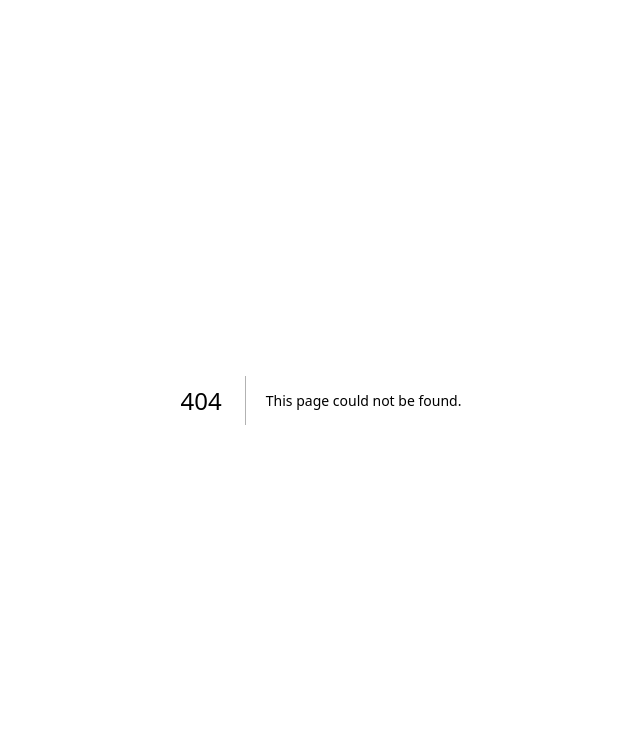
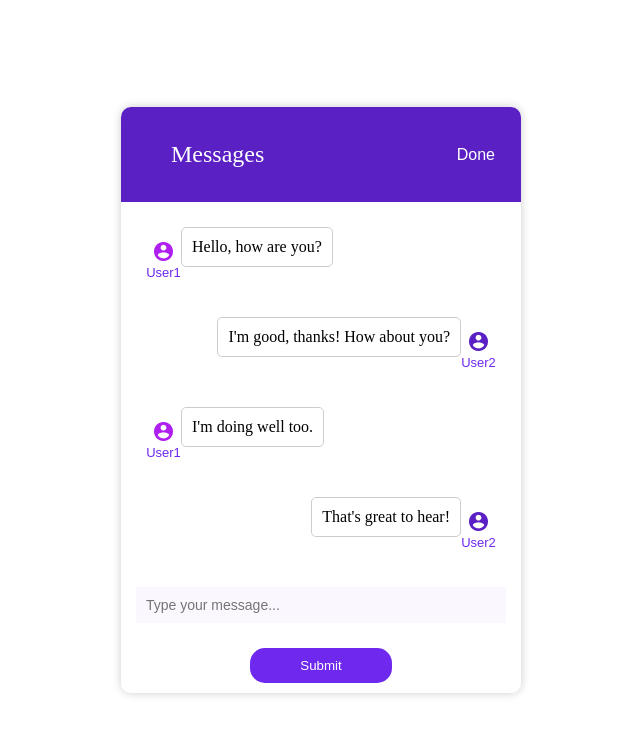
Before and after one commit to Velocified-LMS/Velocified_LMS, a Next.js app in the folder Client_Service/: page /dashboard/messenger in a window 1280 px wide. Before the commit this address had no page. Shown: the top 734 px of the page, without its empty margins (319-959 px from the left). Built offline with nearby package versions, Linux system fonts and the light colour scheme.

Commit message:
Integrated messages to activity page

```diff
--- /dev/null
+++ b/Client_Service/public/path-to-messages.json
@@ -0,0 +1,26 @@
+[
+    {
+        "id": 1,
+        "sender": "User1",
+        "text": "Hello, how are you?",
+        "timestamp": "2023-09-26T10:00:00Z"
+    },
+    {
+        "id": 2,
+        "sender": "User2",
+        "text": "I'm good, thanks! How about you?",
+        "timestamp": "2023-09-26T10:02:00Z"
+    },
+    {
+        "id": 3,
+        "sender": "User1",
+        "text": "I'm doing well too.",
+        "timestamp": "2023-09-26T10:03:00Z"
+    },
+    {
+        "id": 4,
+        "sender": "User2",
+        "text": "That's great to hear!",
+        "timestamp": "2023-09-26T10:05:00Z"
+    }
+]
--- /dev/null
+++ b/Client_Service/src/pages/dashboard/messageList.module.css
@@ -0,0 +1,56 @@
+/* Style the message container */
+.message_list {
+    display: flex;
+    flex-direction: column;
+}
+
+/* Style individual messages */
+.message {
+    padding: 20px;
+    margin: 5px;
+    border-radius: 5px;
+    max-width: 100%; /* Adjust this as needed */
+    display: flex; /* Display the message content horizontally */
+    align-items: flex-start; /* Align items to the left */
+    gap: 30px; /* You can adjust this gap as needed */
+}
+
+/* Style messages from User1 (on the left) */
+.message_left {
+    background-color: transparent; /* Set the background color for User1's messages */
+    align-self: flex-start; /* Align User1's messages to the left */
+}
+
+/* Style messages from User2 (on the right) */
+.message_right {
+    background-color: transparent; /* Set the background color for User2's messages */
+    color: black; /* Set text color for User2's messages */
+    align-self: flex-end; /* Align User2's messages to the right */
+}
+
+/* Style the icon */
+.sender_icon {
+    position: relative;
+    background-color: transparent;
+    width: 35px; /* Adjust icon width */
+    height: 10px; /* Adjust icon height */
+    top: 15px;
+
+}
+
+
+
+
+/* Style the message text with border */
+.message_text_with_border {
+    border: 1px solid #ccc; /* Add a border to the message text */
+    border-radius: 5px;
+    padding: 10px; /* Adjust padding as needed */
+    flex-grow: 1; /* Allow the message text to expand and fill the available space */
+}
+
+.sender_name {
+    font-size: small;
+    color: #6E28EE;
+    font-family:sans-serif;
+}
--- /dev/null
+++ b/Client_Service/src/pages/dashboard/messengeList.js
@@ -0,0 +1,62 @@
+import React, { useState, useEffect } from 'react';
+import styles from './messageList.module.css';
+
+function MessageList() {
+    const [messages, setMessages] = useState([]);
+
+    useEffect(() => {
+        // Fetch the messages from the JSON file (you may need to adjust the path)
+        fetch('/path-to-messages.json')
+            .then(response => response.json())
+            .then(data => setMessages(data))
+            .catch(error => console.error('Error fetching messages:', error));
+    }, []);
+
+    // Sort messages by timestamp in ascending order
+    const sortedMessages = messages.slice().sort((a, b) => new Date(a.timestamp) - new Date(b.timestamp));
+
+    return (
+        <div className={styles.message_list}>
+            {sortedMessages.map(message => (
+                <div
+                    key={message.id}
+                    className={`${styles.message} ${
+                        message.sender === 'User1' ? styles.message_left : styles.message_right
+                    }`}
+                >
+
+                        {message.sender === 'User1' ? (
+                            <div style={{ display: 'flex' }}>
+                                <div className={styles.message_container}>
+                                <div className={styles.sender_icon}>
+                                    <img src="/Icon1.png" alt="User1 Icon" />
+                                    <div className={styles.sender_name}>{message.sender}</div>
+                                </div>
+                                </div>
+                            <div className={styles.message_text_with_border}>
+                                {message.text}
+                            </div>
+                            </div>
+                        ) : (
+                            <div style={{ display: 'flex' }}>
+                                <div className={styles.message_text_with_border}>
+                                    {message.text}
+                                </div>
+                            <div className={styles.message_container}>
+                            <div className={styles.sender_icon}>
+                                <img src="/Icon2.png" alt="User2 Icon" />
+                                <div className={styles.sender_name}>{message.sender}</div>
+                            </div>
+                            </div>
+
+                            </div>
+                        )}
+
+
+                </div>
+            ))}
+        </div>
+    );
+}
+
+export default MessageList;
--- /dev/null
+++ b/Client_Service/src/pages/dashboard/messenger.js
@@ -0,0 +1,63 @@
+import React, { useState } from 'react';
+import MessageList from './messengeList';
+import styles from './Messenger.module.css';
+import { color, fontSize } from '@mui/system';
+
+const Messenger = () => {
+  const [newMessage, setNewMessage] = useState('');
+  const [messages, setMessages] = useState([]);
+  const [isOpen, setIsOpen] = useState(true);
+
+  // Function to handle the submission of a new message
+  const handleSubmit = () => {
+    if (newMessage.trim() !== '') {
+      const updatedMessages = [...messages, { sender: 'User1', text: newMessage }];
+      setMessages(updatedMessages);
+      setNewMessage('');
+    }
+  };
+
+  // Function to close the message component
+  const handleClose = () => {
+    setIsOpen(false);
+  };
+
+  if (!isOpen) {
+    return null;
+  }
+
+  return (
+    <div>
+      <div className={styles.chat_popup}>
+        <div className={styles.chat_content}>
+          <div className={styles.container}>
+            <div className={styles.message_header}>
+              <div className={styles.message_title}>
+                <p>Messages</p>
+              </div>
+              <div className={styles.message_done}>
+                <button onClick={handleClose} style={{backgroundColor: 'transparent', fontSize: '16px', border:'0px', color:"white" }}>Done</button>
+              </div>
+            </div>
+          </div>
+          <div>
+            <MessageList messages={messages} />
+          </div>
+          <div className={styles.message_input}>
+            <input
+              type="text"
+              placeholder="Type your message..."
+              value={newMessage}
+              onChange={(e) => setNewMessage(e.target.value)}
+            />
+          </div>
+          <button className={styles.Msgsubmit} onClick={handleSubmit}>
+            Submit
+          </button>
+        </div>
+      </div>
+    </div>
+  );
+};
+
+export default Messenger;
--- /dev/null
+++ b/Client_Service/src/pages/dashboard/messenger.module.css
@@ -0,0 +1,85 @@
+
+.chat_popup {
+    position: fixed;
+    top: 50%;
+    left: 50%;
+    transform: translate(-50%, -50%);
+    z-index: 9999; /* Ensure it's on top of other elements */
+    background-color: rgba(255, 255, 255, 0.9); /* Background color with opacity */    box-shadow: 0 0 10px rgba(0, 0, 0, 0.2); /* Add a shadow for a popup effect */
+    backdrop-filter: blur(5px); /* Apply a blur effect to the background */
+    max-width: 400px; /* Adjust the width as needed */
+    width: 100%;
+    border-radius: 10px 10px 10px 10px;
+  }
+
+  /* Style the chat content inside the popup */
+  .chat_content {
+    text-align: center;
+
+  }
+
+  /* Style the message header */
+.message_header {
+    display: flex;
+    justify-content: space-between;
+    align-items: center;
+    background-color: #5A20C3; /* Set the background color to blue */
+    color: white; /* Set text color to white */
+    padding: 10px 0; /* Add some padding for spacing */
+    border-radius: 10px 10px 0 0; /* Rounded corners at the top */
+}
+
+/* Style the message title */
+.message_title {
+    flex: 1; /* Occupy available space */
+    text-align: left; /* Align text to the left */
+    margin-left: 50px; /* Add some left margin for spacing */
+    font-size:x-large;
+}
+
+/* Style the "Done" section */
+.message_done {
+    flex: 1; /* Occupy available space */
+    text-align: right; /* Align text to the right */
+    margin-right: 20px; /* Add some right margin for spacing */
+
+}
+
+
+
+/* Style the message input field and submit button */
+.message_input {
+    display: flex;
+    align-items: center;
+    margin-top: 10px; /* Add margin to separate the text field from messages */
+    padding: 15px;
+}
+
+.message_input input[type="text"] {
+    flex-grow: 1;
+    padding: 10px;
+    width:100%;
+    max-height: 700px;
+    border: 0px solid #ccc;
+    border-radius: 0px;
+    background-color:#FAF7FF;
+    font-size: 14px;
+    outline: none;
+}
+
+.Msgsubmit{
+    padding: 10px 50px;
+    background-color: #6E28EE; /* Customize the button background color */
+    color: #fff; /* Customize the button text color */
+    border: none;
+    border-radius: 15px;
+    cursor: pointer;
+    margin:10px;
+    margin-left: 10px; /* Add margin to separate the input field from the button */
+    outline: none;
+}
+
+/* Style the button on hover */
+.Msgsubmit button:hover {
+    background-color: #6E28EE; /* Customize the button background color on hover */
+}
```
Also changed, not shown: Client_Service/src/pages/dashboard/index.js (+9 -1 lines), Client_Service/public/Icon1.png (added), Client_Service/public/Icon2.png (added).
